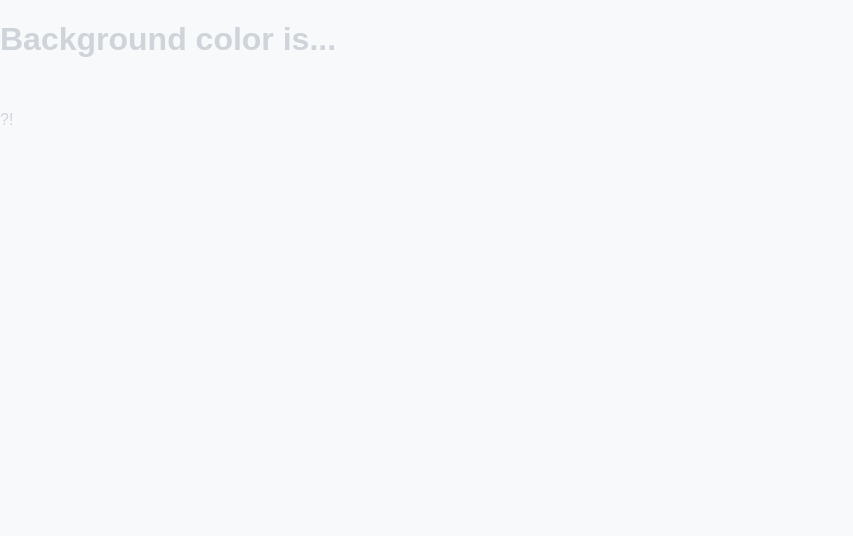
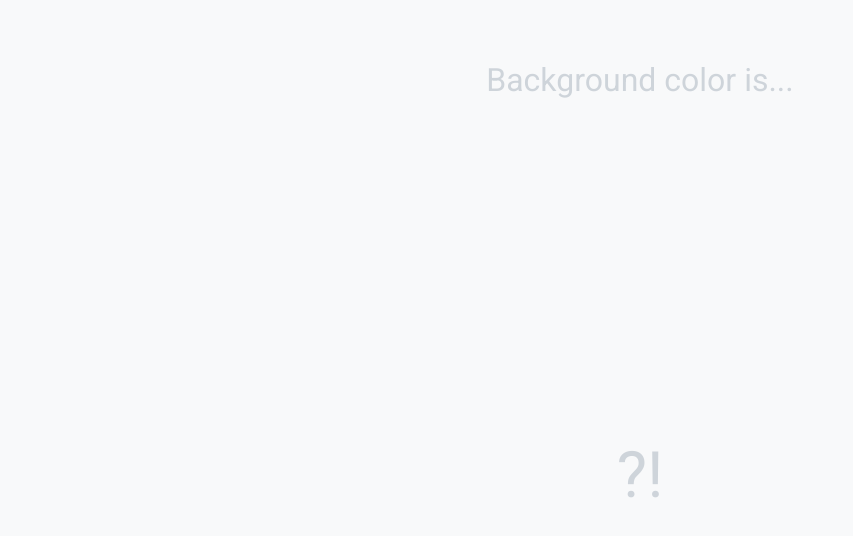
Before and after one commit to sehyunchung/dark-or-light, a React (Create React App) app: page / in a window 1280 px wide. Shown: the top 536 px of the page, without its empty margins (0-853 px from the left). Built offline with nearby package versions, Linux system fonts and the light colour scheme; what brain.js would draw is missing.

Commit message:
스타일링

```diff
--- a/src/index.css
+++ b/src/index.css
@@ -1,19 +1,24 @@
+@import url("https://fonts.googleapis.com/css?family=Roboto");
 body {
   margin: 0;
   padding: 0;
-  font-family: Arial, sans-serif;
+  font-family: "Roboto", Arial, sans-serif;
   background-color: #f8f9fa;
   color: #ced4da;
   -webkit-font-smoothing: antialiased;
   -moz-osx-font-smoothing: grayscale;
   height: 100%;
+  text-align: center;
 }
 .color-swatch {
   background-color: inherit;
   border: 0;
   outline: 0;
   padding: 0;
+  width: 100%;
   -webkit-appearance: none;
+  height: 20vh;
+  cursor: pointer;
 }
 .color-swatch::-webkit-color-swatch-wrapper {
   padding: 0;
@@ -24,3 +29,24 @@ body {
   padding: 0;
   border: none;
 }
+h1 {
+  margin: 0 auto;
+  font-weight: normal;
+}
+.header {
+  position: absolute;
+  left: 50%;
+  top: 10vh;
+  transform: translateX(-50%) translateY(-50%);
+  display: inline-block;
+  margin: 0 auto;
+}
+.example-text {
+  /* position: absolute; */
+  height: 80vh;
+  width: 100%;
+  line-height: 80vh;
+  font-size: 4em;
+  margin-top: -1vh;
+  text-transform: capitalize;
+}
```
